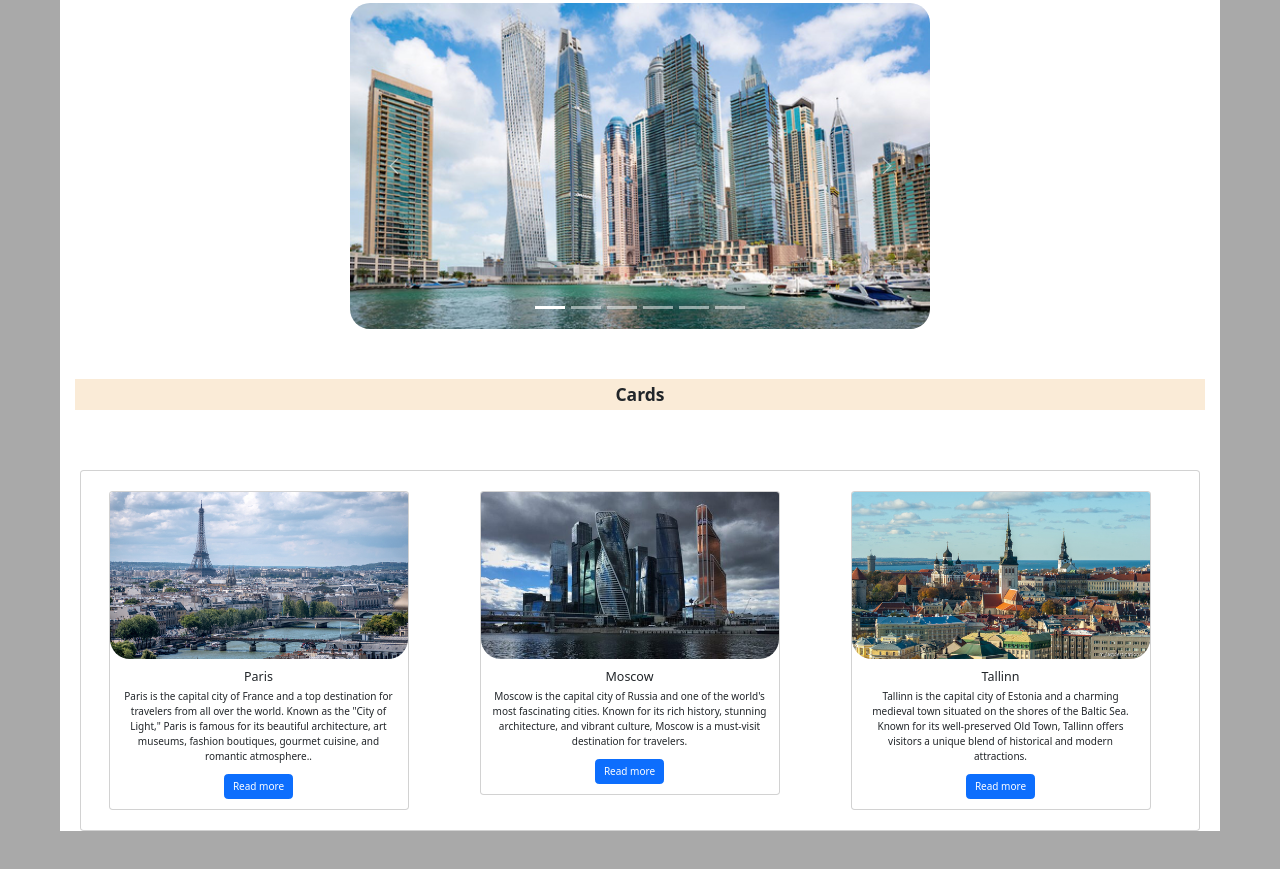
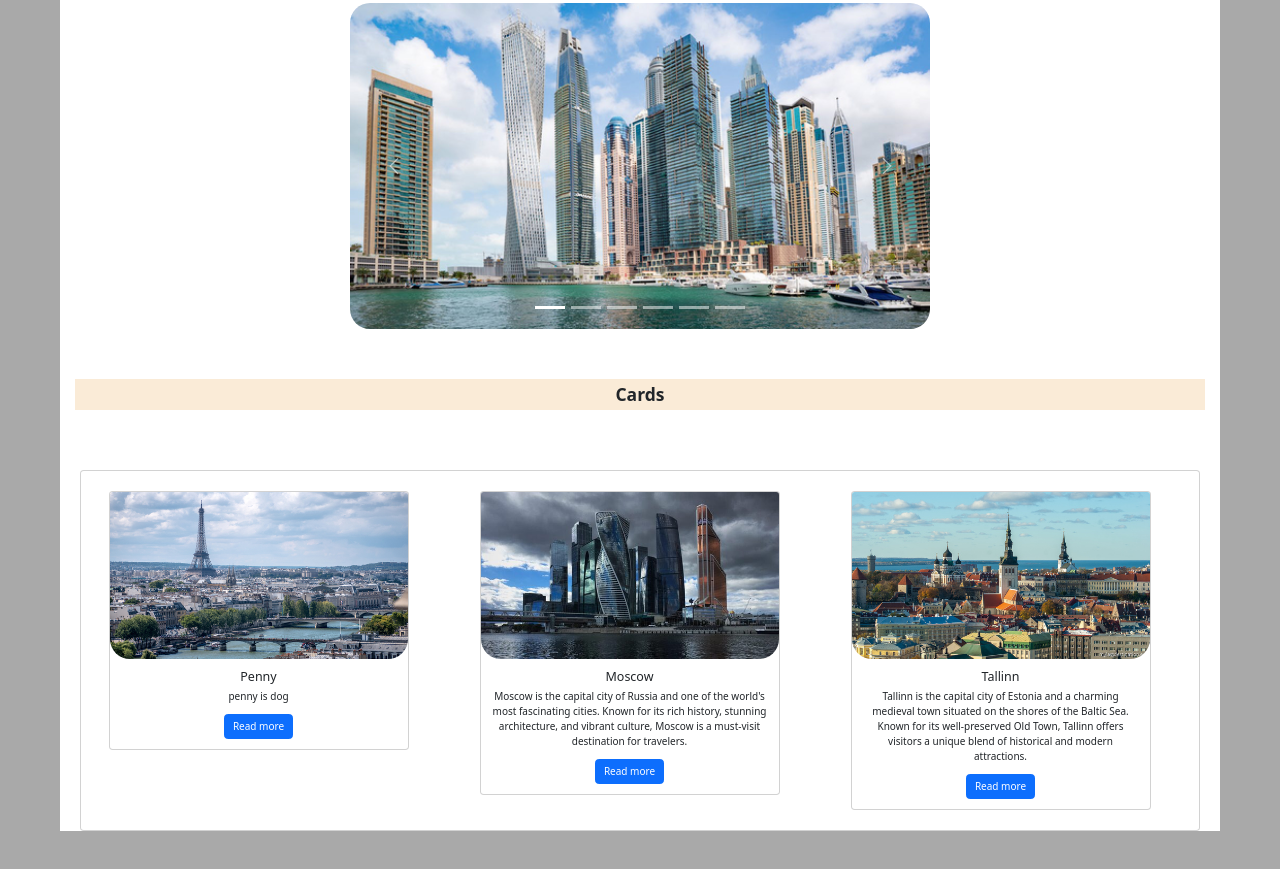
Before and after one commit to HaydiniCodes/websiteWithPicturesforPups, a plain HTML site: page index.html in a window 1280 px wide. Shown: the part 813-1682 px from the top of the page. Drawn offline with nearby package versions, Linux system fonts and the light colour scheme; some packages are replaced by stand-ins of ours; a script that the page names is missing.

Commit message:
Update index.html

```diff
--- a/index.html
+++ b/index.html
@@ -120,8 +120,8 @@
                 <div class="card" style="width: 300px;">
                         <img src="pics/Paris.jpg" class="card-img-top" alt="Paris">
                         <div class="card-body">
-                            <h5 class="card-title">Paris</h5>
-                            <p class="card-text">Paris is the capital city of France and a top destination for travelers from all over the world. Known as the "City of Light," Paris is famous for its beautiful architecture, art museums, fashion boutiques, gourmet cuisine, and romantic atmosphere..</p>
+                            <h5 class="card-title">Penny</h5>
+                            <p class="card-text">penny is dog</p>
                             <a href="https://www.jetbrains.com/help/idea/reference-keymap-win-default.html#caret_navigation" class="btn btn-primary">Read more</a>
                         </div>
                         </div>
```
